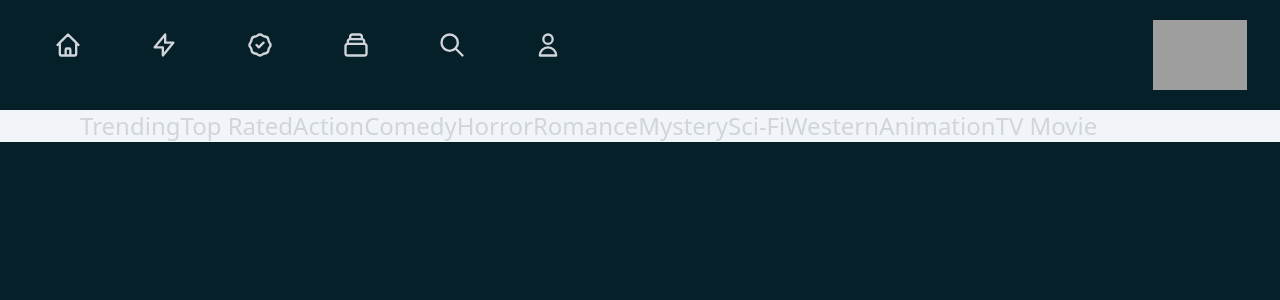
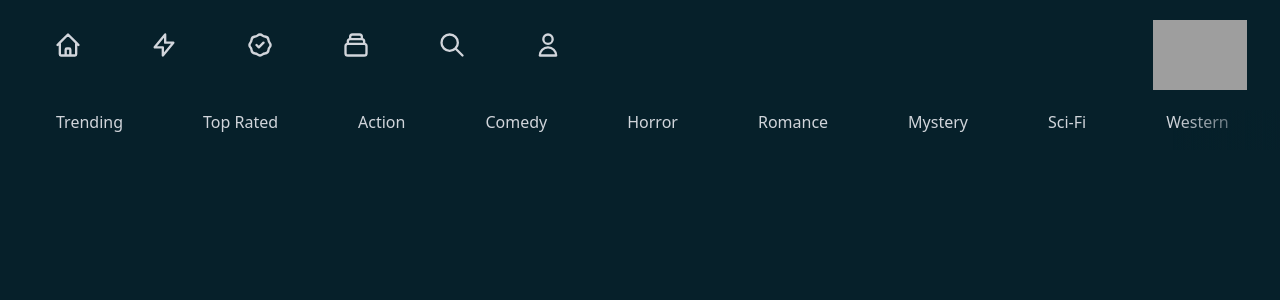
Before and after one commit to Shaghayegh-93/Hulu-App, a Next.js app: page / in a window 1280 px wide. Shown: the top 300 px of the page. Built offline with nearby package versions, Linux system fonts and the light colour scheme; no server answers; grey boxes are pictures that could not be loaded.

Commit message:
add onClick event and change style

```diff
--- a/components/Nav.js
+++ b/components/Nav.js
@@ -1,19 +1,24 @@
+import { useRouter } from "next/router";
 import React from "react";
 import requests from "../utils/requests";
 
 const Nav = () => {
+  const router = useRouter();
+  console.log("router:", router);
   return (
-    <nav>
-      <div className="flex px-10 sm:px-20 bg-slate-100 text-2xl whitespace-nowrap">
+    <nav className="relative sm:px-4">
+      <div className="flex px-6  sm:px-10 text-sm sm:text-base whitespace-nowrap space-x-5 sm:space-x-20 overflow-x-scroll scrollbar-hide">
         {Object.entries(requests).map(([key, { title, url }]) => (
           <h2
-            className="cursor-pointer transition duration-100 transform hover:scale-125 hover:text-white active:text-red-500"
+            className="last:pr-24 cursor-pointer transition duration-100 transform hover:scale-125 hover:text-white active:text-red-500"
             key={key}
+            onClick={() => router.push(`/?genre=${key}`)}
           >
             {title}
           </h2>
         ))}
       </div>
+      <div className="h-10  w-1/12 absolute top-0 right-0 bg-gradient-to-l from-[#06202A]" />
     </nav>
   );
 };
```
